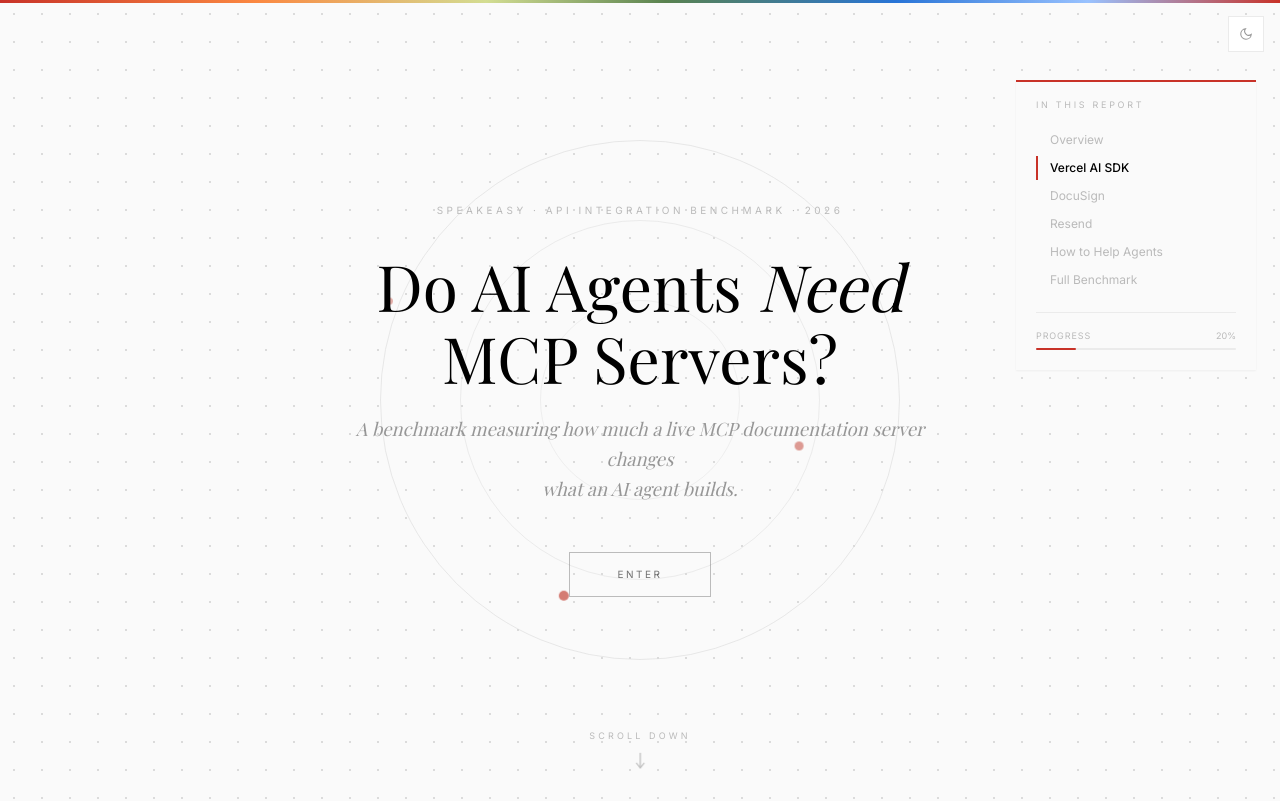
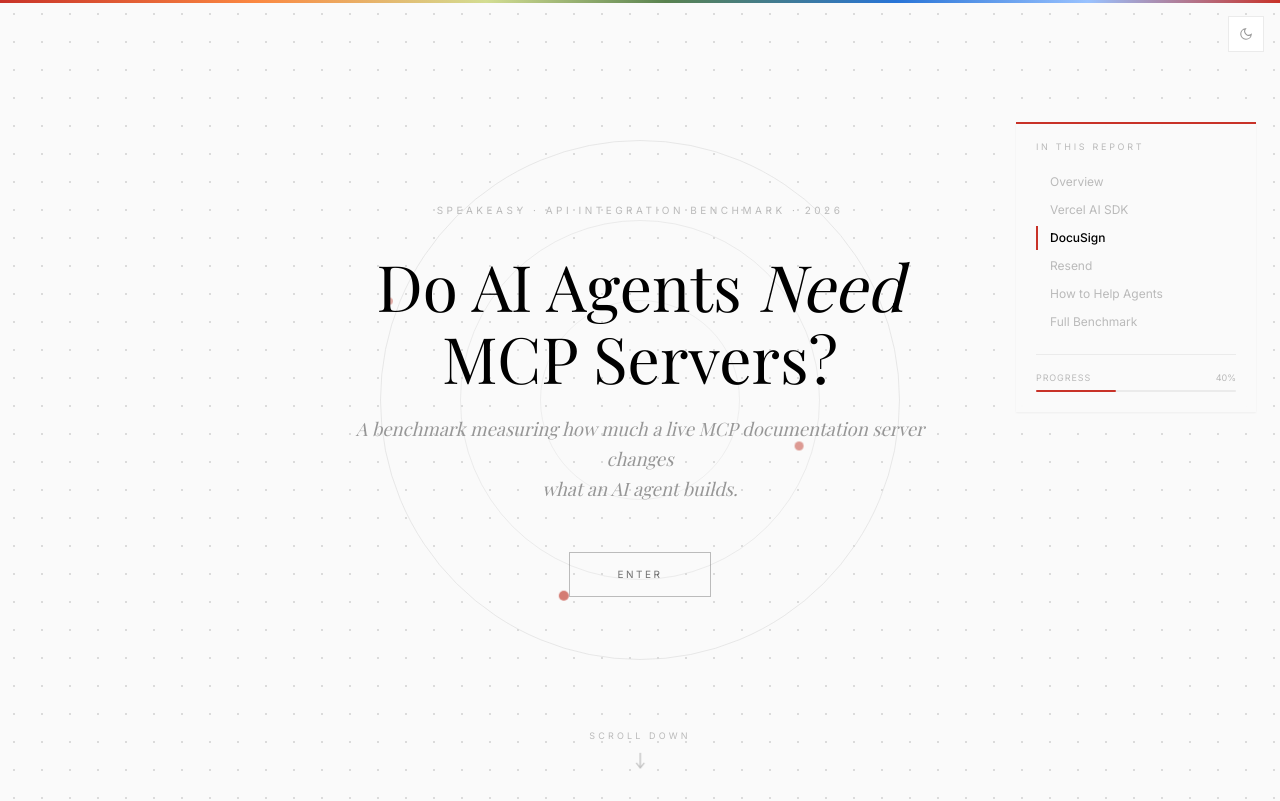
Before and after one commit to ritza-co/speakeasy-report-site, a React (Vite) app: page / in a window 1280 px wide. Shown: the top 801 px of the page. Built offline with nearby package versions, Linux system fonts and the light colour scheme; a web font is replaced by a local one.

Commit message:
Fix side bar

```diff
--- a/src/App.tsx
+++ b/src/App.tsx
@@ -43,7 +43,7 @@ export default function App() {
       <Hero />
 
       {/* ─── TAB BAR ─── */}
-      <div id="tab-bar" ref={tabBarRef} className="sticky top-0 z-30 bg-parchment/95 dark:bg-black/95 backdrop-blur-sm border-b border-stone-200 dark:border-stone-850">
+      <div id="tab-bar" ref={tabBarRef} className="sticky top-0 z-10 bg-parchment/95 dark:bg-black/95 backdrop-blur-sm border-b border-stone-200 dark:border-stone-850">
         <div className="px-8 md:px-16 xl:pl-24 max-w-[1280px]">
           <div className="flex gap-0">
             {TABS.map((tab) => {
--- a/src/components/DocuSignReport.tsx
+++ b/src/components/DocuSignReport.tsx
@@ -535,7 +535,7 @@ export default function DocuSignReport() {
   const activeId = useScrollSpy(SECTIONS.map(s => s.id))
 
   return (
-    <>
+    <div className="relative">
       <TOC sections={SECTIONS} activeId={activeId} />
 
       <main className="px-8 md:px-16 xl:pl-24 xl:pr-[320px] max-w-[1280px]">
@@ -749,6 +749,6 @@ export default function DocuSignReport() {
         </Section>
 
       </main>
-    </>
+    </div>
   )
 }
--- a/src/components/FullBenchmarkReport.tsx
+++ b/src/components/FullBenchmarkReport.tsx
@@ -35,7 +35,7 @@ export default function FullBenchmarkReport() {
   const activeId = useScrollSpy(SECTIONS.map(s => s.id))
 
   return (
-    <div>
+    <div className="relative">
       <TOC sections={SECTIONS} activeId={activeId} />
 
       <main className="px-8 md:px-16 xl:pl-24 xl:pr-[320px] max-w-[1280px]">
--- a/src/components/GuideArticle.tsx
+++ b/src/components/GuideArticle.tsx
@@ -22,7 +22,7 @@ export default function GuideArticle({ onNavigate }: GuideArticleProps) {
   const activeId = useScrollSpy(SECTIONS.map(s => s.id))
 
   return (
-    <>
+    <div className="relative">
       <TOC sections={SECTIONS} activeId={activeId} />
 
       <main className="px-8 md:px-16 xl:pl-24 xl:pr-[320px] max-w-[1280px]">
@@ -240,6 +240,6 @@ export default function GuideArticle({ onNavigate }: GuideArticleProps) {
         </Section>
 
       </main>
-    </>
+    </div>
   )
 }
--- a/src/components/HowToHelpAgentsReport.tsx
+++ b/src/components/HowToHelpAgentsReport.tsx
@@ -182,7 +182,7 @@ export default function HowToHelpAgentsReport() {
   const activeId = useScrollSpy(SECTIONS.map(s => s.id))
 
   return (
-    <>
+    <div className="relative">
       <TOC sections={SECTIONS} activeId={activeId} />
 
       <main className="px-8 md:px-16 xl:pl-24 xl:pr-[320px] max-w-[1280px]">
@@ -737,6 +737,6 @@ Only rely on the orderify-docs MCP server. This is what we have, as in a real sc
         </Section>
 
       </main>
-    </>
+    </div>
   )
 }
--- a/src/components/ResendReport.tsx
+++ b/src/components/ResendReport.tsx
@@ -28,7 +28,7 @@ export default function ResendReport() {
   const activeId = useScrollSpy(SECTIONS.map(s => s.id))
 
   return (
-    <>
+    <div className="relative">
       <TOC sections={SECTIONS} activeId={activeId} />
 
       <main className="px-8 md:px-16 xl:pl-24 xl:pr-[320px] max-w-[1280px]">
@@ -914,6 +914,6 @@ export default function ResendReport() {
           </div>
         </footer>
       </main>
-    </>
+    </div>
   )
 }
--- a/src/components/TOC.tsx
+++ b/src/components/TOC.tsx
@@ -1,3 +1,5 @@
+import { useState, useEffect, useRef } from 'react'
+
 interface Section {
   id: string
   label: string
@@ -9,6 +11,20 @@ interface TOCProps {
 }
 
 export default function TOC({ sections, activeId }: TOCProps) {
+  const [visible, setVisible] = useState(false)
+  const sentinelRef = useRef<HTMLDivElement>(null)
+
+  useEffect(() => {
+    const el = sentinelRef.current
+    if (!el) return
+    const observer = new IntersectionObserver(
+      ([entry]) => setVisible(entry.isIntersecting),
+      { threshold: 0 }
+    )
+    observer.observe(el)
+    return () => observer.disconnect()
+  }, [])
+
   const scrollTo = (id: string) => {
     document.getElementById(id)?.scrollIntoView({ behavior: 'smooth' })
   }
@@ -17,7 +33,12 @@ export default function TOC({ sections, activeId }: TOCProps) {
   const progress = sections.length > 1 ? activeIndex / (sections.length - 1) : 0
 
   return (
-    <div className="hidden xl:block fixed right-6 top-20 w-60 z-20">
+    <>
+      {/* Sentinel: spans the full report so TOC stays visible while scrolling */}
+      <div ref={sentinelRef} className="absolute inset-0 w-px pointer-events-none" />
+
+      {visible && (
+        <div className="hidden xl:block fixed right-6 top-[122px] w-60 z-20">
           <div className="bg-parchment/90 dark:bg-black/90 backdrop-blur-sm border-t-2 border-crimson pt-4 pb-5 px-5 shadow-sm dark:shadow-stone-900">
             <p className="text-[9px] tracking-[0.3em] uppercase text-stone-400 mb-4 font-sans">
               In this report
@@ -57,5 +78,7 @@ export default function TOC({ sections, activeId }: TOCProps) {
             </div>
           </div>
         </div>
+      )}
+    </>
   )
 }
--- a/src/components/VercelReport.tsx
+++ b/src/components/VercelReport.tsx
@@ -177,7 +177,7 @@ export default function VercelReport() {
   const activeId = useScrollSpy(SECTIONS.map(s => s.id))
 
   return (
-    <>
+    <div className="relative">
       <TOC sections={SECTIONS} activeId={activeId} />
 
       <main className="px-8 md:px-16 xl:pl-24 xl:pr-[320px] max-w-[1280px]">
@@ -643,6 +643,6 @@ export default function VercelReport() {
         </Section>
 
       </main>
-    </>
+    </div>
   )
 }
```
Lines whose indentation alone changed are shown as unchanged.
